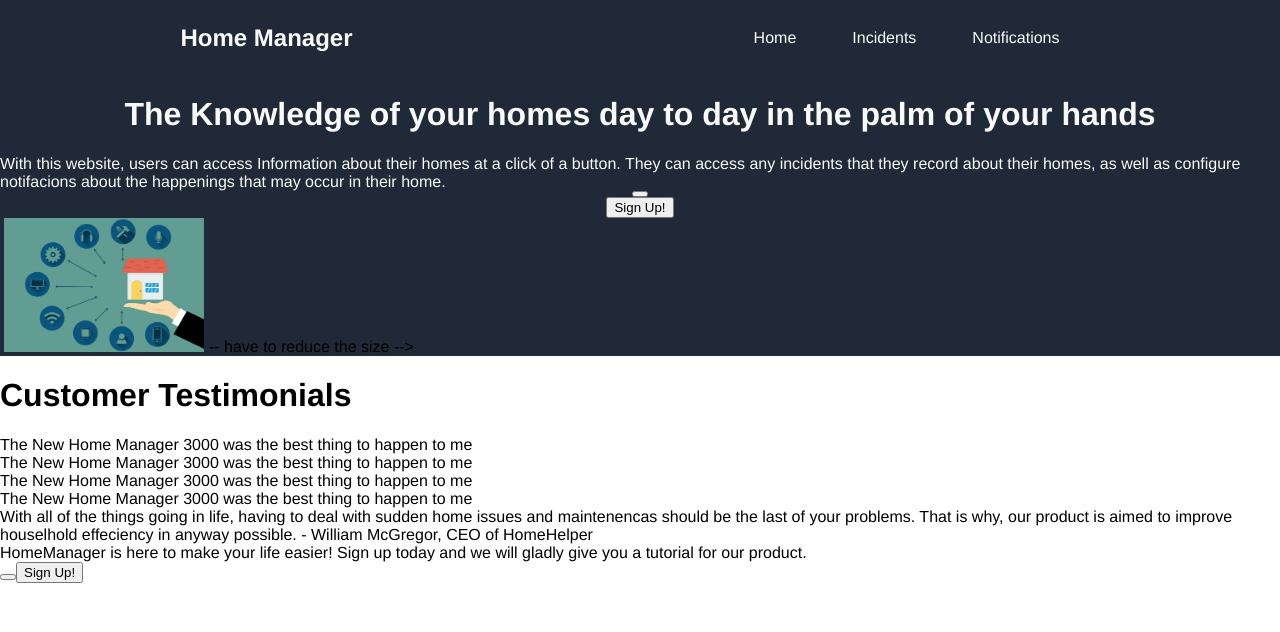
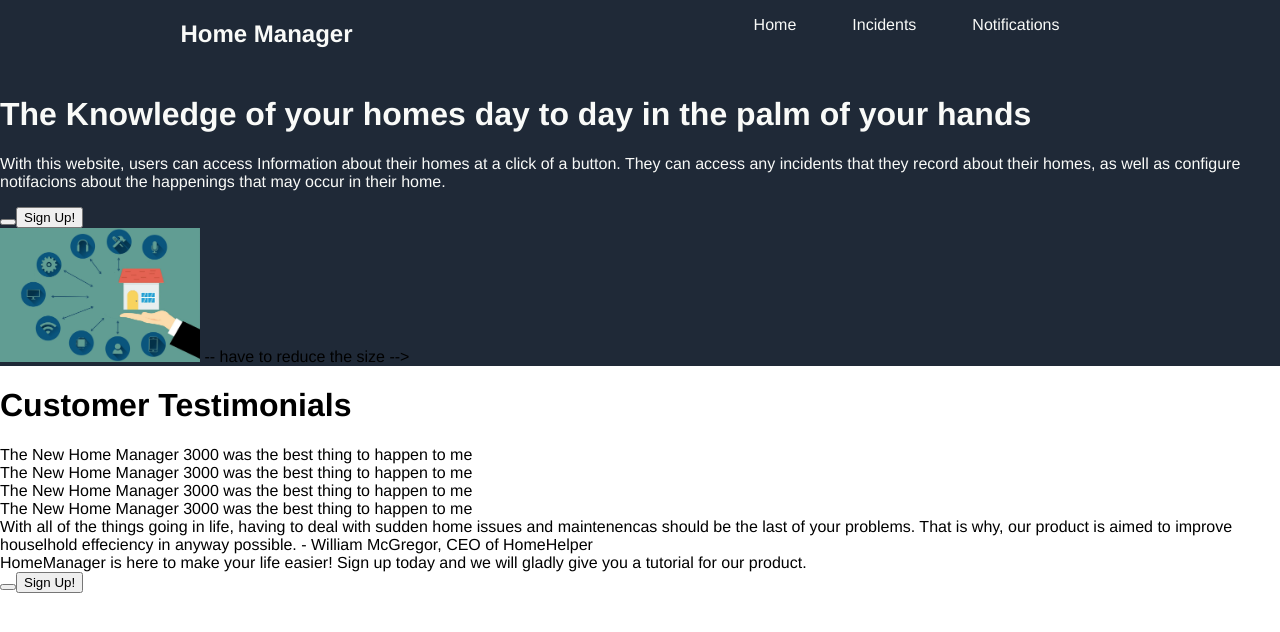
Before and after one commit to KevinMcGregor242/LandingPage, a plain HTML site: page index.html in a window 1280 px wide. Drawn offline with Linux system fonts and the light colour scheme.

Commit message:
No new changes, might start over

```diff
--- a/index.html
+++ b/index.html
@@ -8,6 +8,7 @@
     <link rel="stylesheet" href="styles.css">
 </head>
 <body>
+    <div class="wrapper">
     <div class = "backcolor">
     <div class = "headercontainer">
     <h2>Home Manager</h2>
@@ -16,17 +17,17 @@
     <li><a href="#">Incidents</a></li>
     <li><a href="#">Notifications</a></li> </ul></div>
     <div class="headercontainer2">
+        <div class ="textcontainer2">
         <h1>The Knowledge of your homes day to day in the palm of your hands</h1>
-    <div class ="textcontainer2">
-        <text>With this website, users can access Information about their homes at a click of a button. They can access any incidents that they record about their homes, as well as configure notifacions about the happenings that may occur in their home.</text>
+        <p>With this website, users can access Information about their homes at a click of a button. They can access any incidents that they record about their homes, as well as configure notifacions about the happenings that may occur in their home.</p>
     </div>
         <button class = "button1">
             <button>Sign Up!</button>
         </button>
     </div>
-    <img class="image">
-    <img src="./images/homemanager.jpg" alt="barberry"> -- have to reduce the size --></div></div>
-    <h1> Customer Testimonials</h1>
+    <div class="image">
+        <img src="./images/homemanager.jpg" alt="barberry"> -- have to reduce the size --></div></div>
+        <h1> Customer Testimonials</h1>
     <div class = "divcontainer">
         <div class = "quotes">The New Home Manager 3000 was the best thing to happen to me</div>
         <div class = "quotes">The New Home Manager 3000 was the best thing to happen to me</div>
@@ -46,5 +47,6 @@
     <div><button class = "button2">
             <button>Sign Up!</button>
         </button>
+    </div>
 </body>
 </html>
--- a/styles.css
+++ b/styles.css
@@ -4,17 +4,20 @@ body{
     margin: auto;
     overflow: visible;
     font-family: 'Franklin Gothic Medium', 'Arial Narrow', Arial, sans-serif;
-    width: 100vw;
-    height: 100vh;
+}
+.wrapper{
+    display: flex;
+  flex-direction: column;
+  flex-wrap: nowrap;
+  justify-content: normal;
+  align-items: normal;
+  align-content: normal;
 }
 .headercontainer{
     display: flex;
     min-height: 75px;
     color: #F9FAF8;
     justify-content: space-around;
-    align-items: center;
-    width: 100%;
-    height: 7%;
 
 }
 ul{
@@ -29,15 +32,14 @@ a{
     margin-right: 40px;
 }
 .headercontainer2{
-   display: flex;
+   display: block;
    color: #F9FAF8;
    margin-right: 75px;
+   justify-content: space-between;
    margin: 0px;
+   max-height: fit-content;
+   flex-direction: column;
    align-items: center;
-   flex-direction: column;
-   text-align: left;
-   flex-shrink: 1;
-   margin-left: auto;
 
 }
 .backcolor{
@@ -45,13 +47,11 @@ a{
 }
 .textcontainer2{
     color: #F9FAF8;
-    display: flex;
+    display: block;
    margin-right: 10px;
    flex-basis: 100%;
    padding: 2 4em;
-   justify-content: space-between;
-   flex-wrap: wrap;
-   margin-left: auto;
+   align-items: flex-start;
 }
 
 img{
```
